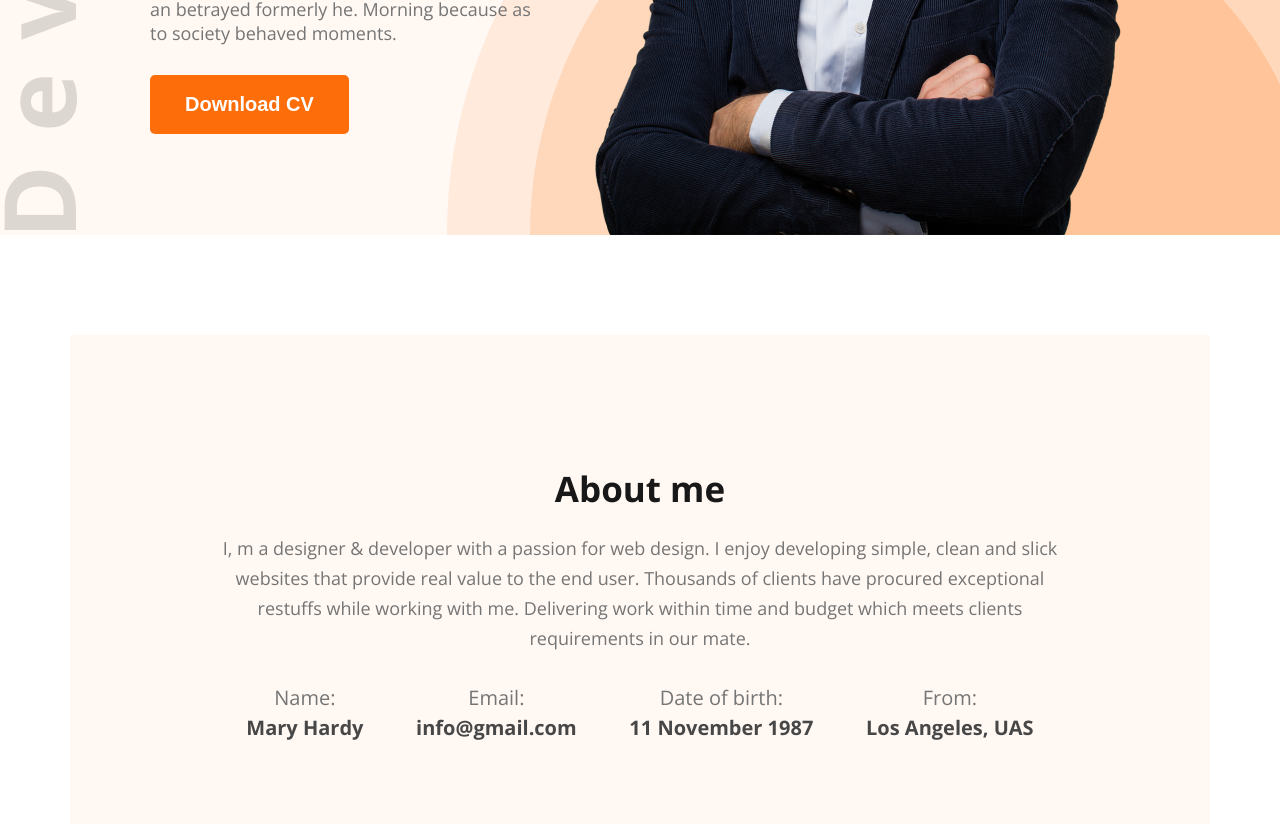
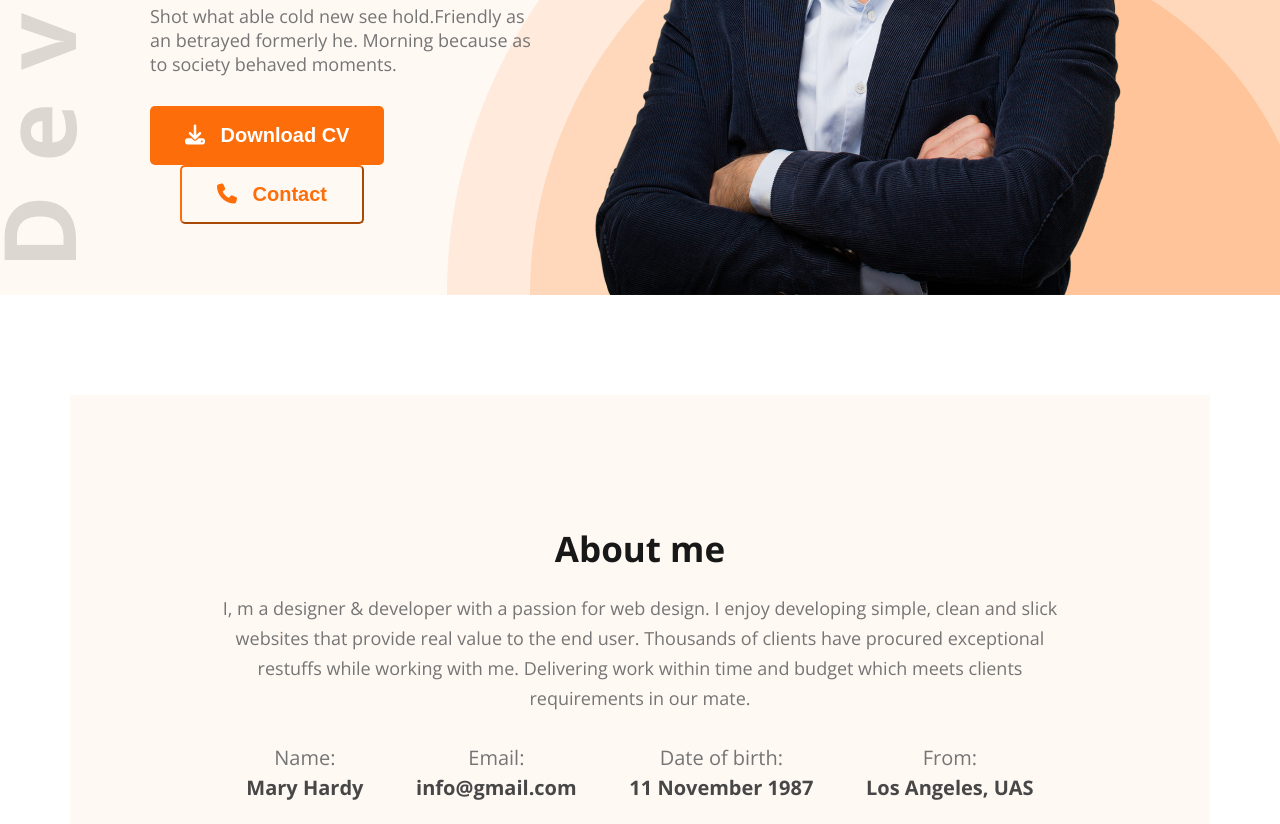
Before and after one commit to dipto3478/developer-portfolio, a plain HTML site: page index.html in a window 1280 px wide. Shown: the part 537-1361 px from the top of the page. Drawn offline with nearby package versions, Linux system fonts and the light colour scheme.

Commit message:
all compelet

```diff
--- a/index.html
+++ b/index.html
@@ -5,6 +5,7 @@
     <meta http-equiv="X-UA-Compatible" content="IE=edge" />
     <meta name="viewport" content="width=device-width, initial-scale=1.0" />
     <title>Developer Portfolio</title>
+    <link rel="stylesheet" href="https://cdnjs.cloudflare.com/ajax/libs/font-awesome/6.2.1/css/all.min.css">
     <link rel="stylesheet" href="style/portfolio.css" />
   </head>
   <body>
@@ -25,7 +26,8 @@
             Shot what able cold new see hold.Friendly as an betrayed formerly
             he. Morning because as to society behaved moments.
           </p>
-          <button class="btn">Download CV</button>
+          <button class="btn"><i class="fa-solid fa-download"></i> Download CV</button>
+          <button class="contact-btn"><i class="fa-solid fa-phone"></i> Contact</button>
         </div>
         <img src="images/hardy.png" alt="Mary Hardy" />
       </div>
@@ -180,7 +182,7 @@
             </div>
           </div>
         </div>
-        <button class="btn resume-btn">Download CV</button>
+        <button class="btn resume-btn"><i class="fa-solid fa-download"></i> Download CV</button>
       </section>
     </main>
     <footer>
--- a/style/portfolio.css
+++ b/style/portfolio.css
@@ -19,6 +19,9 @@ body {
   font-weight: 700;
   border-radius: 5px;
 }
+.btn i{
+  margin-right: 10px;
+}
 header {
   background-color: #fff8f3;
   background-image: url(../images/header_bg.png), url(../images/developer.png);
@@ -28,7 +31,7 @@ header {
 nav {
   display: flex;
   justify-content: space-between;
-  margin: 0px 150px;
+  padding: 30px 150px;
 }
 /* this is a Navbar title css */
 .nav-title {
@@ -46,6 +49,19 @@ nav ul li {
   font-size: 20px;
   font-weight: 400;
   color: #474747;
+}
+.contact-btn{
+  background-color: transparent;
+  padding: 16px 35px;
+  border-color: #fd6e0a;
+  color: #fd6e0a;
+  font-size: 20px;
+  font-weight: 700;
+  border-radius: 5px;
+  margin-left: 30px;
+}
+.contact-btn i{
+  margin-right: 10px;
 }
 /* banner style  */
 .banner {
```
